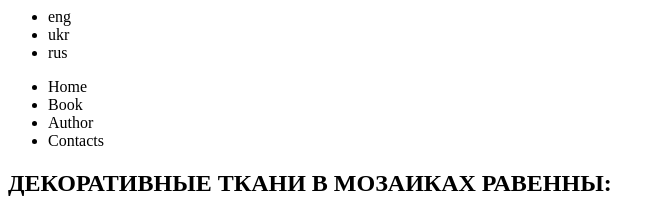
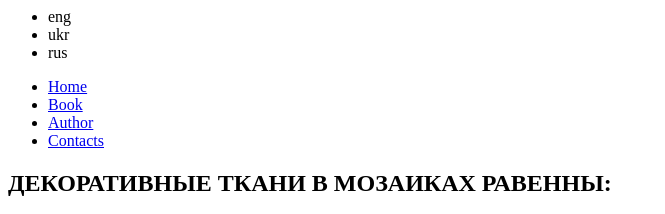
Before and after one commit to Zorrita96/ravenna-mosaics, a plain HTML site: page index.html in a window 1280 px wide. Shown: the top 214 px of the page, without its empty margins (0-665 px from the left). Drawn offline with Linux system fonts and the light colour scheme.

Commit message:
Links to navbar added

```diff
--- a/index.html
+++ b/index.html
@@ -13,10 +13,10 @@
 
     <nav>
     <ul id="navbar">
-        <li>Home</li>
-        <li>Book</li>
-        <li>Author</li>
-        <li>Contacts</li>
+        <li><a href="#home">Home</a></li>
+        <li><a href="#book">Book</a></li>
+        <li><a href="#author">Author</a></li>
+        <li><a href="#contacts">Contacts</a></li>
     </ul>
     </nav>
 </header>
```
